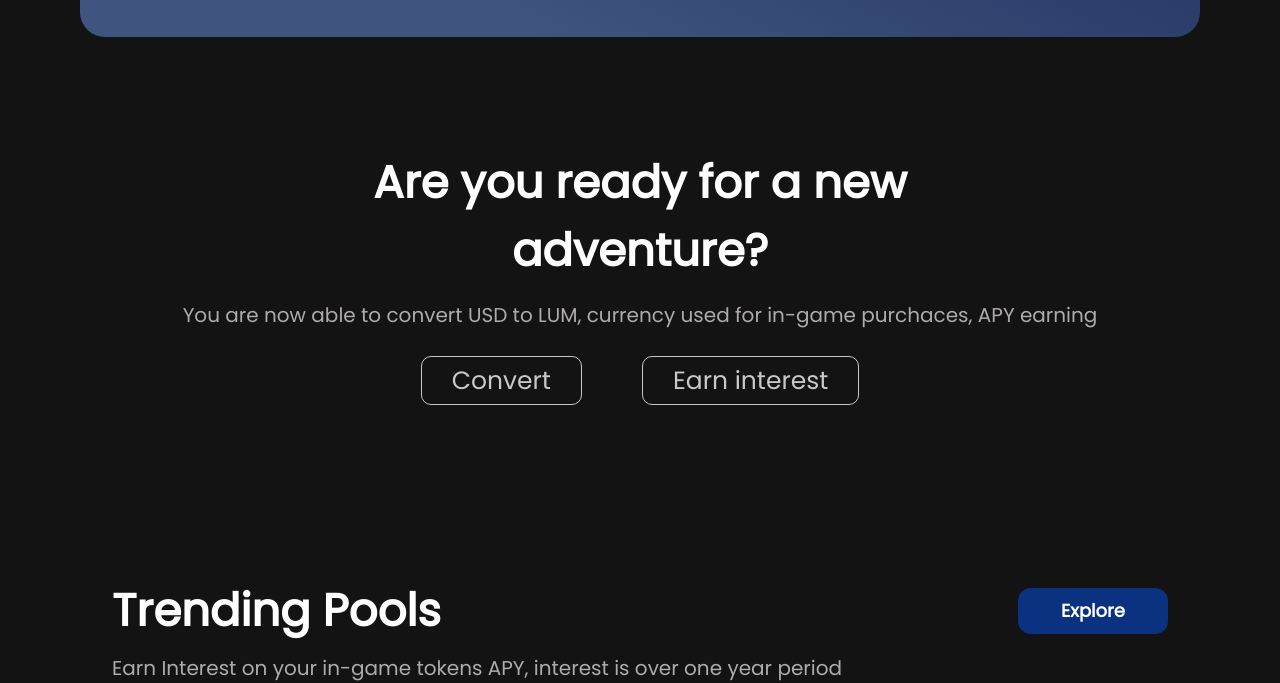
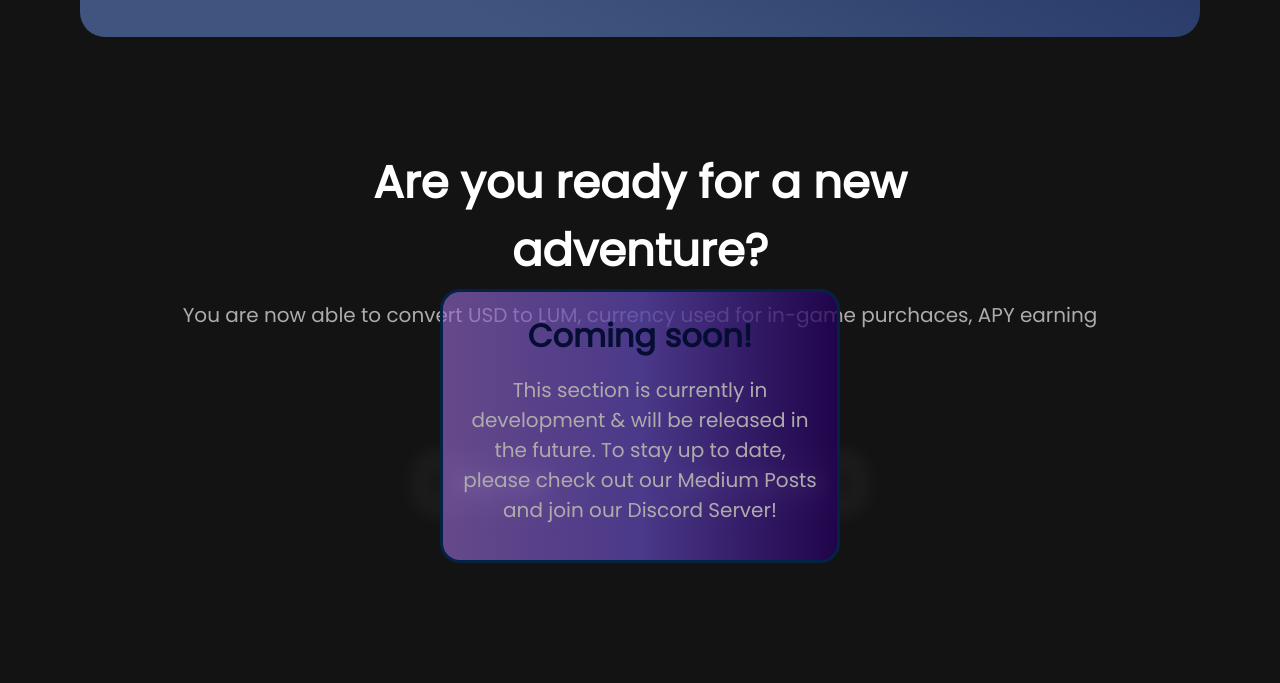
Before and after one commit to Lumias-dev/lumias-frontend, a React (Create React App) app: page / in a window 1280 px wide. Shown: the part 2546-3229 px from the top of the page. Built offline with nearby package versions, Linux system fonts and the light colour scheme.

Commit message:
improved header and other pages for small screen

```diff
--- a/src/components/home/chart/Chart.jsx
+++ b/src/components/home/chart/Chart.jsx
@@ -15,6 +15,14 @@ const Chart = () => {
         <p1>Convert</p1>
         <p2>Earn interest</p2>
       </div>
+      <div className="chart-comingsoon">
+        <h1>Coming soon!</h1>
+        <p>
+          This section is currently in development & will be released in the
+          future. To stay up to date, please check out our Medium Posts and join
+          our Discord Server!
+        </p>
+      </div>
     </div>
   );
 };
--- a/src/components/home/chart/chart.css
+++ b/src/components/home/chart/chart.css
@@ -3,6 +3,8 @@
   justify-content: center;
   padding: 2rem;
   padding-bottom: 7rem;
+  position: relative;
+  z-index: 2;
 }
 
 .chart h1 {
@@ -18,9 +20,10 @@
 }
 
 .chart-container {
+  filter: blur(10px);
   color: rgb(200, 200, 200);
   font-size: 25px;
-  padding: 17px 0px;
+  padding: 120px 0px;
 }
 
 .chart-container p1 {
@@ -41,6 +44,56 @@
   padding: 6px 30px;
   width: 120px;
   height: 40px;
+}
+
+.chart-comingsoon {
+  background: -moz-linear-gradient(
+    90deg,
+    #9568cfa1 0%,
+    #5741a3d1 50%,
+    #23005ac7 100%
+  );
+  background: -webkit-linear-gradient(
+    90deg,
+    #9568cfa1 0%,
+    #5741a3d1 50%,
+    #23005ac7 100%
+  );
+  background: -o-linear-gradient(
+    90deg,
+    #9568cfa1 0%,
+    #5741a3d1 50%,
+    #23005ac7 100%
+  );
+  filter: progid:DXImageTransform.Microsoft.gradient( startColorstr='#23005A', endColorstr='#9568CF', GradientType=0 );
+  background: -ms-linear-gradient(
+    90deg,
+    #9568cfa1 0%,
+    #5741a3d1 50%,
+    #23005ac7 100%
+  );
+  background: linear-gradient(
+    90deg,
+    #9568cfa1 0%,
+    #5741a3d1 50%,
+    #23005ac7 100%
+  );
+  border: 3px solid #052244;
+  position: absolute;
+  top: 50%;
+  left: 50%;
+  transform: translate(-50%, -50%);
+  z-index: 3;
+  width: 100%;
+  padding: 20px;
+  max-width: 400px;
+  text-align: center;
+  border-radius: 20px;
+}
+
+.chart-comingsoon h1 {
+  color: rgb(6, 13, 50);
+  font-size: 2em;
 }
 
 @media screen and (max-width: 800px) {
--- a/src/components/home/footer/footer.css
+++ b/src/components/home/footer/footer.css
@@ -94,9 +94,10 @@
 }
 
 @media screen and (max-width: 800px) {
-  .footer-newsletter {
-    display: none;
+  .footer {
+    padding: 1rem 2rem;
   }
+  .footer-newsletter,
   .vr {
     display: none;
   }
--- a/src/components/home/header/header.css
+++ b/src/components/home/header/header.css
@@ -60,3 +60,24 @@
   width: 100%;
   z-index: 2;
 }
+
+@media screen and (max-width: 800px) {
+  .gamefi-planet {
+    width: 130%;
+    position: relative;
+    bottom: 350px;
+    right: 13%;
+  }
+  .defi-planet {
+    width: 130%;
+    position: relative;
+    bottom: 300px;
+    right: 120%;
+  }
+  .galaxydust,
+  .defimoon,
+  .aststring,
+  .ast {
+    display: none;
+  }
+}
--- a/src/components/home/navbar/navbar.css
+++ b/src/components/home/navbar/navbar.css
@@ -68,6 +68,9 @@
 }
 
 @media screen and (max-width: 800px) {
+  .navbar {
+    padding: 1.6rem 2rem;
+  }
   .navbar-container a {
     display: none;
   }
--- a/src/components/pages/Docs.jsx
+++ b/src/components/pages/Docs.jsx
@@ -2,6 +2,7 @@ import React from "react";
 import "./docs.css";
 import planetredbig from "../../assets/planetredbig.svg";
 import planetbluebig from "../../assets/planetbluebig.svg";
+import { RiFile2Fill } from "react-icons/ri";
 
 const Docs = () => {
   return (
@@ -18,6 +19,7 @@ const Docs = () => {
         <h1>Whitepaper</h1>
         <p>You can download whitepaper directly</p>
         <button className="docs-details-whitepaper">
+          <RiFile2Fill className="file" />
           <a
             href="https://lumias-research-labs.gitbook.io/lumias/"
             target="_blank"
@@ -28,6 +30,7 @@ const Docs = () => {
         <h1>Litepaper</h1>
         <p>You can download litepaper directly</p>
         <button className="docs-details-litepaper">
+          <RiFile2Fill className="file" />
           <a
             href="https://lumias-research-labs.gitbook.io/lumias/lumias-app/features"
             target="_blank"
--- a/src/components/pages/about.css
+++ b/src/components/pages/about.css
@@ -114,3 +114,15 @@
   font-weight: 300;
   line-height: 30px;
 }
+
+@media screen and (max-width: 800px) {
+  .about {
+    padding: 0rem 0.5rem;
+  }
+  .about-roadmap {
+    display: grid;
+  }
+  .about-roadmap-hr {
+    transform: rotate(90deg);
+  }
+}
--- a/src/components/pages/docs.css
+++ b/src/components/pages/docs.css
@@ -52,9 +52,11 @@
   color: #5a5959;
   font-size: 20px;
   line-height: 50px;
-  padding: 0.5rem 14rem;
+  padding: 0.5rem 0rem;
   margin-top: 23px;
   margin-bottom: 150px;
+  width: 100%;
+  max-width: 400px;
 
   border: none;
   outline: none;
@@ -67,8 +69,10 @@
   color: #5a5959;
   font-size: 20px;
   line-height: 50px;
-  padding: 0.5rem 14rem;
+  padding: 0.5rem 0rem;
   margin-top: 23px;
+  width: 100%;
+  max-width: 400px;
 
   border: none;
   outline: none;
@@ -114,3 +118,9 @@
   font-weight: 300;
   line-height: 30px;
 }
+
+@media screen and (max-width: 800px) {
+  .docs {
+    padding: 0rem 0.5rem;
+  }
+}
```
